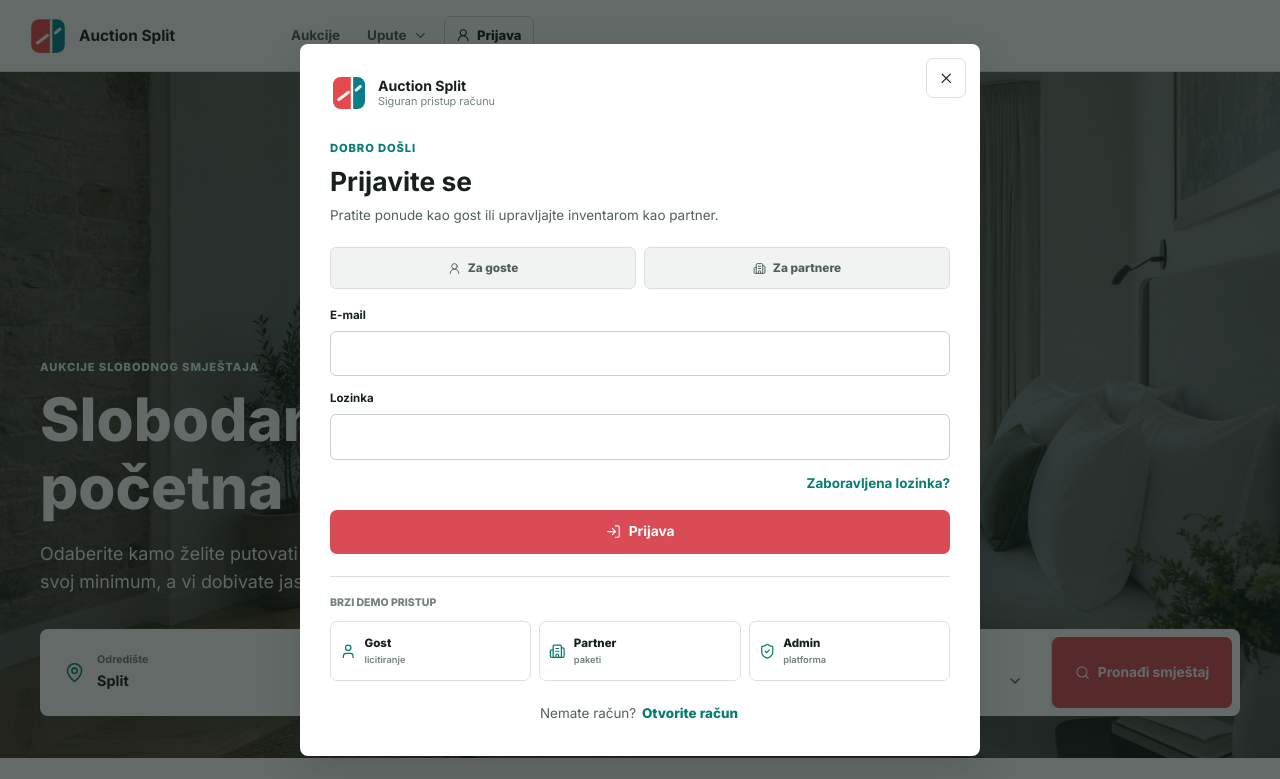
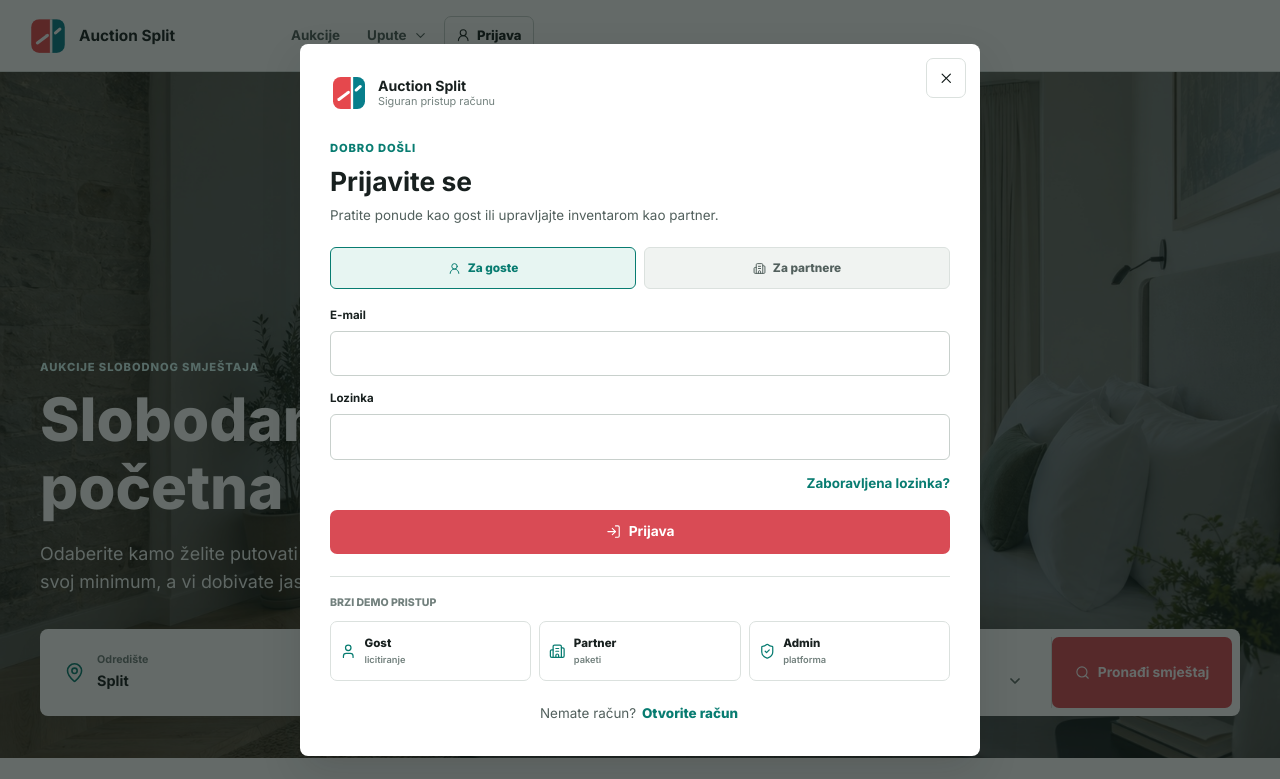
Before and after one commit to ivanorka/split.auction, a website with bundled scripts: page index.html in a window 1280 px wide. Both pictures are taken after a click on the button "Prijava". Shown: the top 779 px of the page. Built offline with nearby package versions, Linux system fonts and the light colour scheme; files whose address does not match are found by name.

Commit message:
Keep guest and partner selection inside login

```diff
--- a/src/auth.js
+++ b/src/auth.js
@@ -13,6 +13,7 @@ import {
 let session = { authenticated:false, user:null, partner:null, csrfToken:'' };
 let readyPromise;
 let resolveReady;
+let selectedEntryRole = 'guest';
 
 export const authReady = new Promise(resolve => {
   resolveReady = resolve;
@@ -49,9 +50,9 @@ function authMarkup(){
           <span class="eyebrow">Dobro došli</span>
           <h2 id="authTitle">Prijavite se</h2>
           <p>Pratite ponude kao gost ili upravljajte inventarom kao partner.</p>
-          <div class="auth-guide-links" aria-label="Vodiči za platformu">
-            <a href="/brosura-korisnici.html"><i data-lucide="user-round"></i><span>Za goste</span></a>
-            <a href="/brosura-partneri.html"><i data-lucide="building-2"></i><span>Za partnere</span></a>
+          <div class="auth-guide-links" aria-label="Odaberite ulogu za prijavu">
+            <button type="button" data-auth-entry-role="guest" aria-pressed="true"><i data-lucide="user-round"></i><span>Za goste</span></button>
+            <button type="button" data-auth-entry-role="partner" aria-pressed="false"><i data-lucide="building-2"></i><span>Za partnere</span></button>
           </div>
           <form class="form-grid auth-form" id="loginForm">
             <label class="full-field"><span>E-mail</span><input name="email" type="email" autocomplete="email" required data-autofocus></label>
@@ -152,11 +153,20 @@ function setRegistrationAccountType(accountType){
   document.getElementById('registerForm').businessName.required = partner && !document.getElementById('registerForm').invitationToken.value;
 }
 
+function setEntryRole(role){
+  selectedEntryRole = role === 'partner' ? 'partner' : 'guest';
+  document.querySelectorAll('[data-auth-entry-role]').forEach(button => {
+    const active = button.dataset.authEntryRole === selectedEntryRole;
+    button.classList.toggle('active', active);
+    button.setAttribute('aria-pressed', String(active));
+  });
+}
+
 function showView(view, accountType = ''){
   document.querySelectorAll('[data-auth-panel]').forEach(panel => {
     panel.hidden = panel.dataset.authPanel !== view;
   });
-  if(view === 'register') setRegistrationAccountType(accountType);
+  if(view === 'register') setRegistrationAccountType(accountType || selectedEntryRole);
   const focusTarget = document.querySelector(`[data-auth-panel="${escapeAttribute(view)}"] input:not([type="hidden"]), [data-auth-panel="${escapeAttribute(view)}"] button`);
   window.setTimeout(() => focusTarget?.focus(), 0);
 }
@@ -316,7 +326,12 @@ function bindAuthEvents(){
     }
     const view = event.target.closest('[data-auth-view]');
     if(view){
-      showView(view.dataset.authView);
+      showView(view.dataset.authView, view.dataset.authAccount || (view.dataset.authView === 'register' ? selectedEntryRole : ''));
+      return;
+    }
+    const entryRole = event.target.closest('[data-auth-entry-role]');
+    if(entryRole){
+      setEntryRole(entryRole.dataset.authEntryRole);
       return;
     }
     const demoLogin = event.target.closest('[data-demo-login]');
@@ -369,6 +384,7 @@ export async function initAuthUI(){
   if(readyPromise) return readyPromise;
   readyPromise = (async () => {
     ensureAuthUi();
+    setEntryRole(selectedEntryRole);
     bindAuthEvents();
     const invitationToken = new URLSearchParams(window.location.search).get('invite') || '';
     if(invitationToken){
--- a/src/styles.css
+++ b/src/styles.css
@@ -186,8 +186,8 @@ p{color:var(--text-soft)}
 .auth-brand small{color:var(--muted);font-size:.68rem}
 .auth-view>h2{margin-bottom:8px;font-size:1.65rem}
 .auth-guide-links{display:grid;grid-template-columns:1fr 1fr;gap:8px;margin:18px 0}
-.auth-guide-links a{min-height:42px;display:flex;align-items:center;justify-content:center;gap:7px;border:1px solid var(--line);border-radius:6px;background:var(--surface-subtle);color:var(--text-soft);font-size:.74rem;font-weight:750}
-.auth-guide-links a:hover{border-color:var(--teal);background:var(--teal-soft);color:var(--teal)}
+.auth-guide-links button{min-height:42px;display:flex;align-items:center;justify-content:center;gap:7px;border:1px solid var(--line);border-radius:6px;background:var(--surface-subtle);color:var(--text-soft);font-size:.74rem;font-weight:750;cursor:pointer}
+.auth-guide-links button:hover,.auth-guide-links button.active{border-color:var(--teal);background:var(--teal-soft);color:var(--teal)}
 .auth-view>p{margin-bottom:22px;font-size:.84rem}
 .auth-form{gap:13px}
 .auth-form label>small{display:block;margin-top:5px;color:var(--muted);font-size:.64rem}
```
